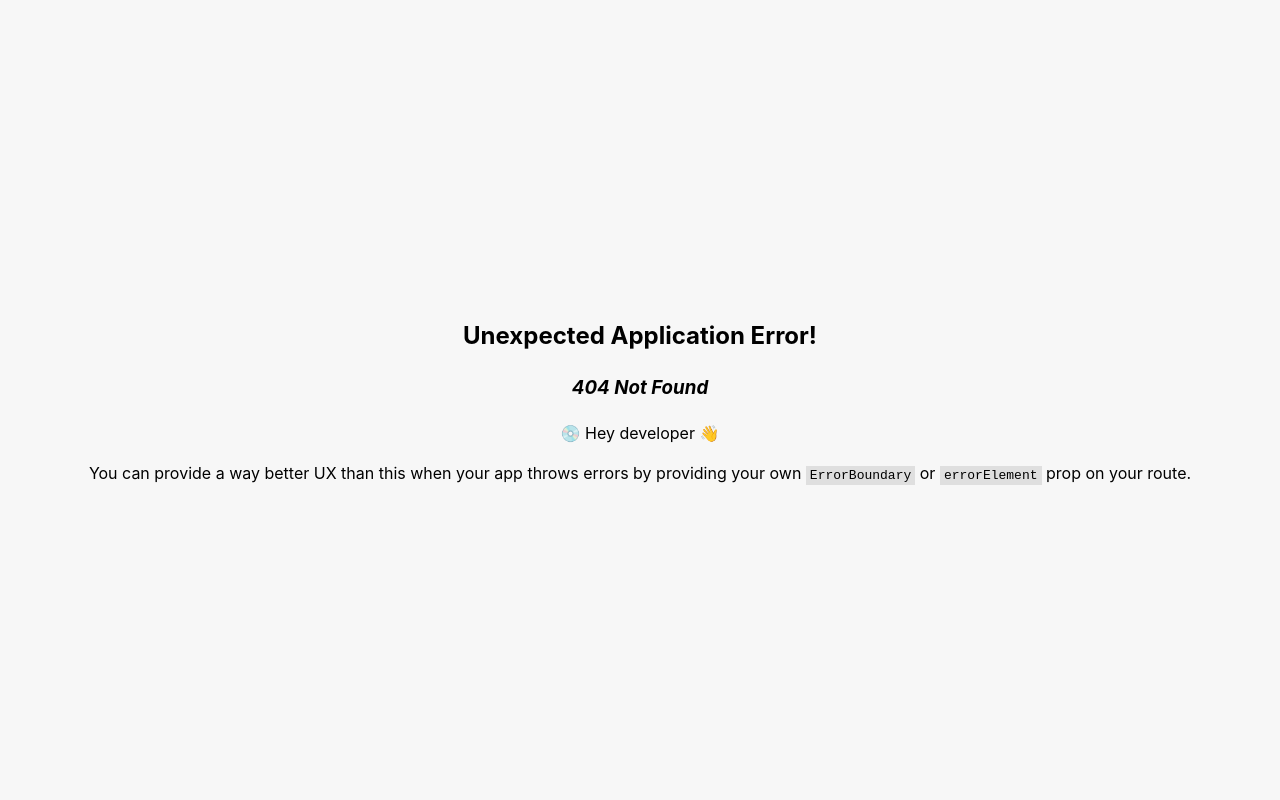
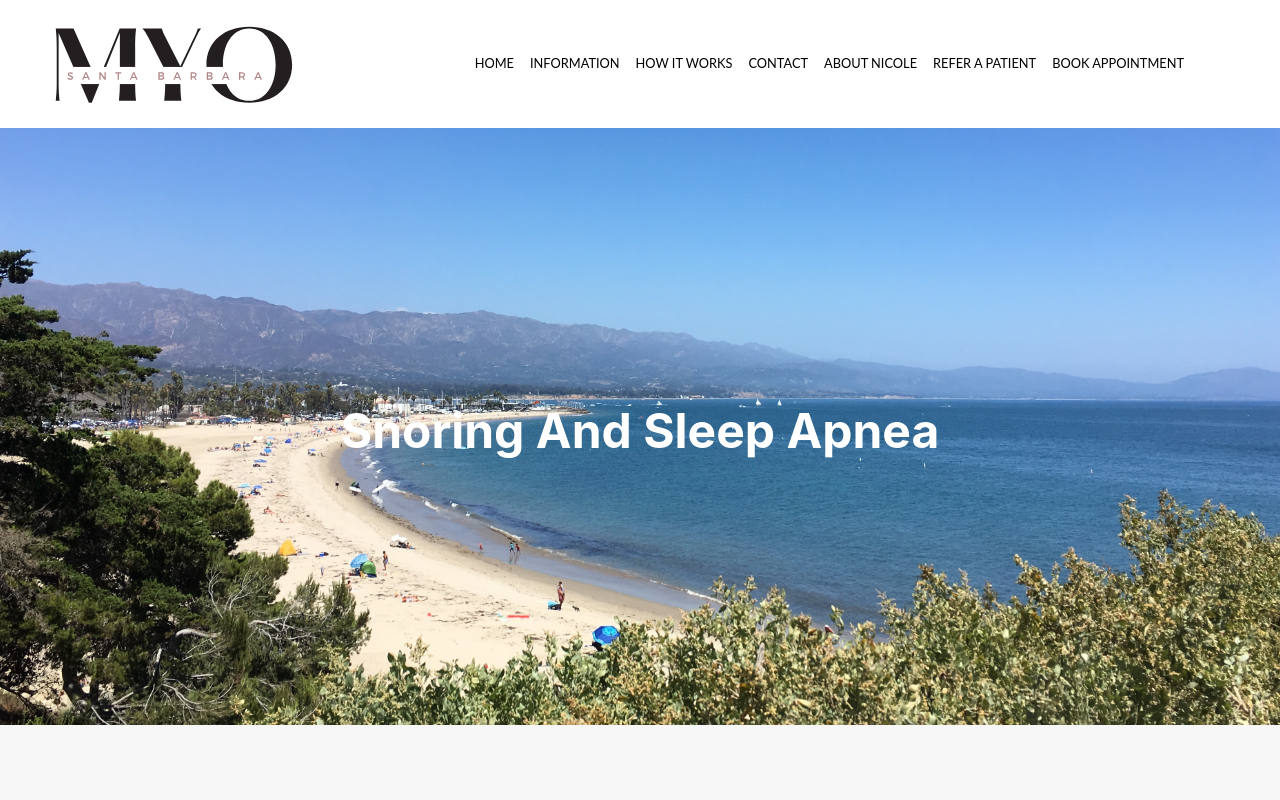
Before and after one commit to revomag/Revomag-Site, a React (Vite) app: page /snoring-and-sleep-apnea in a window 1280 px wide. Before the commit this address had no page. Shown: the top 800 px of the page. Built offline with nearby package versions, Linux system fonts and the light colour scheme.

Commit message:
Completes first pass for desktop with styling

```diff
--- a/src/components/navigation/navBar/navBar.scss
+++ b/src/components/navigation/navBar/navBar.scss
@@ -41,11 +41,12 @@ nav {
 			@media (min-width: 1024px) {
 				display: flex;
 				font-size: 1em;
-				margin-right: 60px;
+				margin-right: 80px;
 			}
 
 			.nav-link {
 				line-height: 1.8;
+				text-decoration: none;
 			}
 
 			.nav-dropdown {
@@ -66,15 +67,21 @@ nav {
 					display: none;
 					position: absolute;
 					background-color: white;
+					text-align: left;
 					z-index: 1;
 					margin-left: -25px;
-					padding: 25px 0 15px 20px;
-					width: 150px;
+					padding: 60px 0 15px 20px;
+					width: 200px;
 				}
 			}
 
-			.nav-dropdown:hover .nav-dropdown-content {
+			.nav-dropdown:hover {
 				display: block;
+
+				.nav-dropdown-content {
+					display: flex;
+					flex-direction: column;
+				}
 			}
 
 			a {
--- a/src/components/navigation/navBar/navBar.tsx
+++ b/src/components/navigation/navBar/navBar.tsx
@@ -8,35 +8,38 @@ export default function NavBar(): ReactElement {
         <nav>
             <div className="nav-wrapper">
                 <div className="logo-container">
-                    <Link className={"logo-nav"} to={"/"} style={{textDecoration: "none"}}>
+                    <Link className={"logo-nav"} to={"/"}>
                         <img src={Logo} alt="logo" />
                     </Link>
                 </div>
                 <div className="nav-links">
-                    <Link className={"nav-link"} to={"/home"} style={{textDecoration: "none"}}>
+                    <Link className={"nav-link"} to={"/home"}>
                         HOME
                     </Link>
                     <div className={"nav-dropdown"}>
                         INFORMATION
                         <div className={"nav-dropdown-content"}>
-                            <Link className={"nav-link"} to={"/mouth-breathing"} style={{textDecoration: "none"}}>
+                            <Link className={"nav-link"} to={"/mouth-breathing"}>
                                 MOUTH BREATHING
+                            </Link>
+                            <Link className={"nav-link"} to={"/snoring-and-sleep-apnea"}>
+                                SNORING AND SLEEP APNEA
                             </Link>
                         </div>
                     </div>
-                    <Link className={"nav-link"} to={"/how-it-works"} style={{textDecoration: "none"}}>
+                    <Link className={"nav-link"} to={"/how-it-works"}>
                         HOW IT WORKS
                     </Link>
-                    <Link className={"nav-link"} to={"/contact"} style={{textDecoration: "none"}}>
+                    <Link className={"nav-link"} to={"/contact"}>
                         CONTACT
                     </Link>
-                    <Link className={"nav-link"} to={"/about"} style={{textDecoration: "none"}}>
+                    <Link className={"nav-link"} to={"/about"}>
                         ABOUT NICOLE
                     </Link>
-                    <Link className={"nav-link"} to={"/refer-a-patient"} style={{textDecoration: "none"}}>
+                    <Link className={"nav-link"} to={"/refer-a-patient"}>
                         REFER A PATIENT
                     </Link>
-                    <Link className={"nav-link"} to={"/book-appointment"} style={{textDecoration: "none"}}>
+                    <Link className={"nav-link"} to={"/book-appointment"}>
                         BOOK APPOINTMENT
                     </Link>
                 </div>
--- /dev/null
+++ b/src/pages/Information/snoringAndSleepApnea/snoringAndSleepApnea.scss
@@ -0,0 +1,36 @@
+.snoring-apnea-content-container {
+	margin: 0 15em;
+	text-align: left;
+	max-width: 90vw;
+
+	h2 {
+		text-align: center;
+	}
+
+	@media (max-width: 1023px) {
+		margin: 0 1em;
+		display: block;
+	}
+
+	.snoring-apnea-image1-container {
+		float: left;
+
+		@media (max-width: 1023px) {
+			max-width: 40vw;
+		}
+
+		img {
+			float: left;
+			height: 550px;
+			padding-right: 2em;
+			padding-bottom: 1em;
+			padding-top: 1em;
+
+			@media (max-width: 1023px) {
+				height: 200px;
+				padding-top: 1em;
+				padding-right: 1em;
+			}
+		}
+	}
+}
--- /dev/null
+++ b/src/pages/Information/snoringAndSleepApnea/snoringAndSleepApnea.tsx
@@ -0,0 +1,36 @@
+import {ReactElement} from "react";
+import Navigation from "../../../components/navigation/navigation";
+import Banner from "../../../components/banner/banner";
+import Footer from "../../../components/footer/footer";
+import BeachPano from "../../../assets/BeachPano.jpg";
+import Headshot from "../../../assets/NicoleHeadshot.jpg";
+import './snoringAndSleepApnea.scss';
+
+/**
+ * Renders Mouth Breathing page
+ * @constructor
+ */
+export default function SnoringAndSleepApnea(): ReactElement {
+    return (
+        <div className={'snoring-apnea-content'}>
+            <Navigation/>
+            <Banner imageSrc={BeachPano} imageAlt={'beach pano'} message={'Snoring And Sleep Apnea'}/>
+            <section className={'snoring-apnea-content-container'}>
+                <h2>SNORING AND SLEEP APNEA</h2>
+                <div className={"snoring-apnea-image1-container"}>
+                    <img id={'snoring-apnea-image1'} src={Headshot} alt={"nicole headshot"}/>
+                </div>
+                <p>Millions of people suffer from a severe lack of quality sleep. Sleep disruption can come from a variety of causes. One of the most serious conditions that can cause it is a medical disorder caused by your tongue as it blocks your airway while you sleep. The type of blockage is called obstructive sleep apnea (OSA). In the U.S. approximately 6 million people have been diagnosed with sleep apnea and it is estimated that 23 million people are suffering from the effects of OSA without being diagnosed.</p>
+                <p>When the muscles in your throat, soft palate and tongue do not function properly, your tongue drops to the back of your airway while you sleep. If the tongue causes a partial blockage, the vibrations of the tongue tissue against your airway cause a snoring sound. If the tongue blocks your airway completely, you cannot breathe and your body reflexes cause you to grind your teeth, partially wake up, toss and turn and gasp for air in an attempt to open up your airway to get oxygen.</p>
+                <p>Traditionally, we have thought of overweight men to be at a higher risk for sleep apnea. However, we now know that young children, women, teens and even physically fit individuals can have this condition.</p>
+                <p>Treatment for sleep apnea includes C-PAP/A-PAPs, oral sleep appliances and surgeries in some cases.</p>
+                <p style={{fontStyle: "italic"}}> **Current literature demonstrates that myofunctional therapy decreases apnea-hypopnea index (AHI) by approximately 50% in adults and 62% in children.</p>
+                <p>Untreated obstructive sleep apnea is a life altering disease. It has been shown to increase risk and severity of heart disease, high blood pressure, heart attacks, cardiac arrhythmias, sexual dysfunction, diabetes, stroke and other chronic health conditions. OSA results in your body being unable to enter REM sleep which leads to daytime sleepiness, chronic fatigue, short term memory loss, early onset dementia and personality disturbances. Children with sleep disordered breathing are often misdiagnosed with ADHD.</p>
+                <h3>How can Myofunctional Therapy help?</h3>
+                <p>The overarching goal of myofunctional therapy is to improve airway health. We do this by improving tone of the muscles of the tongue and airway. Current literature demonstrates that myofunctional therapy decreases apnea-hypopnea index (AHI) by approximately 50% in adults and 62% in children. Myofunctional therapy can also serve as an adjunct to other OSA treatments.</p>
+                <p>Orofacial Myofunctional therapy (OMT) is beneficial for both children and adults who snore or have been diagnosed with obstructive sleep apnea. It is especially beneficial for children who are showing beginning signs of sleep disordered breathing, like snoring or sleeping with an open mouth posture while breathing through the mouth. During formative years, OMT has been shown to guide palatal and craniofacial growth and possibly prevent serious sleep disordered breathing, like OSA, in adulthood.</p>
+            </section>
+            <Footer/>
+        </div>
+    );
+}
--- a/src/routes.tsx
+++ b/src/routes.tsx
@@ -1,12 +1,12 @@
 import { Route, createBrowserRouter, createRoutesFromElements, RouterProvider } from 'react-router-dom';
 import Home from "./pages/home/home";
+import MouthBreathing from "./pages/Information/mouthBreathing/mouthBreathing";
+import SnoringAndSleepApnea from "./pages/Information/snoringAndSleepApnea/snoringAndSleepApnea";
 import About from "./pages/about/about";
 import BookAppointment from "./pages/bookAppointment/bookAppointment";
 import Contact from "./pages/contact/contact";
 import HowItWorks from "./pages/howItWorks/howItWorks";
 import ReferAPatient from "./pages/referAPatient/referAPatient";
-import Resources from "./pages/resources/resources";
-import MouthBreathing from "./pages/Information/mouthBreathing/mouthBreathing";
 
 const router = createBrowserRouter(
     createRoutesFromElements(
@@ -14,11 +14,11 @@ const router = createBrowserRouter(
             <Route path="/" element={<Home/>}/>
             <Route path="/home" element={<Home/>}/>
             <Route path="/mouth-breathing" element={<MouthBreathing/>}/>
+            <Route path="/snoring-and-sleep-apnea" element={<SnoringAndSleepApnea/>}/>
             <Route path="/how-it-works" element={<HowItWorks/>}/>
             <Route path="/contact" element={<Contact/>}/>
             <Route path="/about" element={<About/>}/>
             <Route path="/refer-a-patient" element={<ReferAPatient/>}/>
-            <Route path="/resources" element={<Resources/>}/>
             <Route path="/book-appointment" element={<BookAppointment/>}/>
         </>
     )
```
